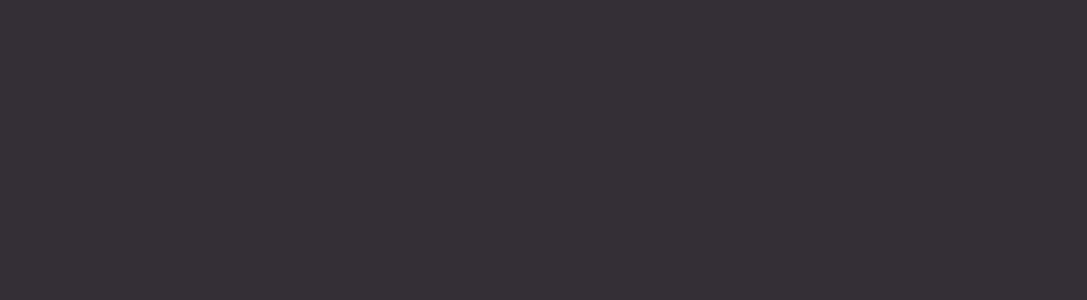
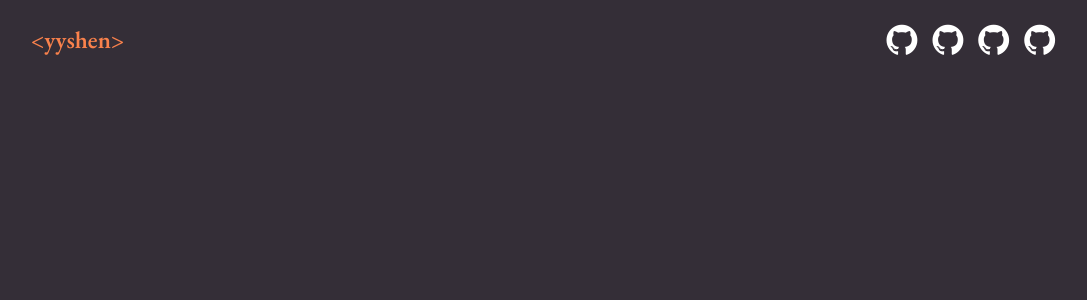
Before and after one commit to Yang-Yi-Shen/personal-website, a Vue app: page / in a window 1280 px wide. Shown: the top 300 px of the page, without its empty margins (97-1184 px from the left). Built offline with nearby package versions, Linux system fonts and the light colour scheme; a web font is replaced by a local one.

Commit message:
feat: created header

```diff
--- a/src/components/Header.vue
+++ b/src/components/Header.vue
@@ -1,5 +1,46 @@
 <script setup></script>
 
-<template></template>
+<template>
+    <header>
+        <p class="logo heading">&lt;yyshen></p>
+        <ul class="header-contacts">
+            <li class="header-contacts-item"><a class="header-contacts-link" href="github.com"><i
+                        class="header-contacts-icon fa fa-github"></i></a></li>
+            <li class="header-contacts-item"><a class="header-contacts-link" href="github.com"><i
+                        class="header-contacts-icon fa fa-github"></i></a></li>
+            <li class="header-contacts-item"><a class="header-contacts-link" href="github.com"><i
+                        class="header-contacts-icon fa fa-github"></i></a></li>
+            <li class="header-contacts-item"><a class="header-contacts-link" href="github.com"><i
+                        class="header-contacts-icon fa fa-github"></i></a></li>
+        </ul>
+    </header>
+</template>
 
-<style scoped></style>
+<style scoped>
+header {
+    display: flex;
+    justify-content: space-between;
+    align-items: center;
+    padding: 0px 10%;
+}
+
+.logo {
+    font-size: 24px;
+    font-weight: 600;
+}
+
+.header-contacts {
+    padding-inline-start: 0px;
+    list-style: none;
+    display: flex;
+    gap: 15px;
+}
+
+.header-contacts-link {
+    text-decoration: none;
+    color: white;
+}
+
+.header-contacts-icon {
+    font-size: 36px;
+}</style>
```
